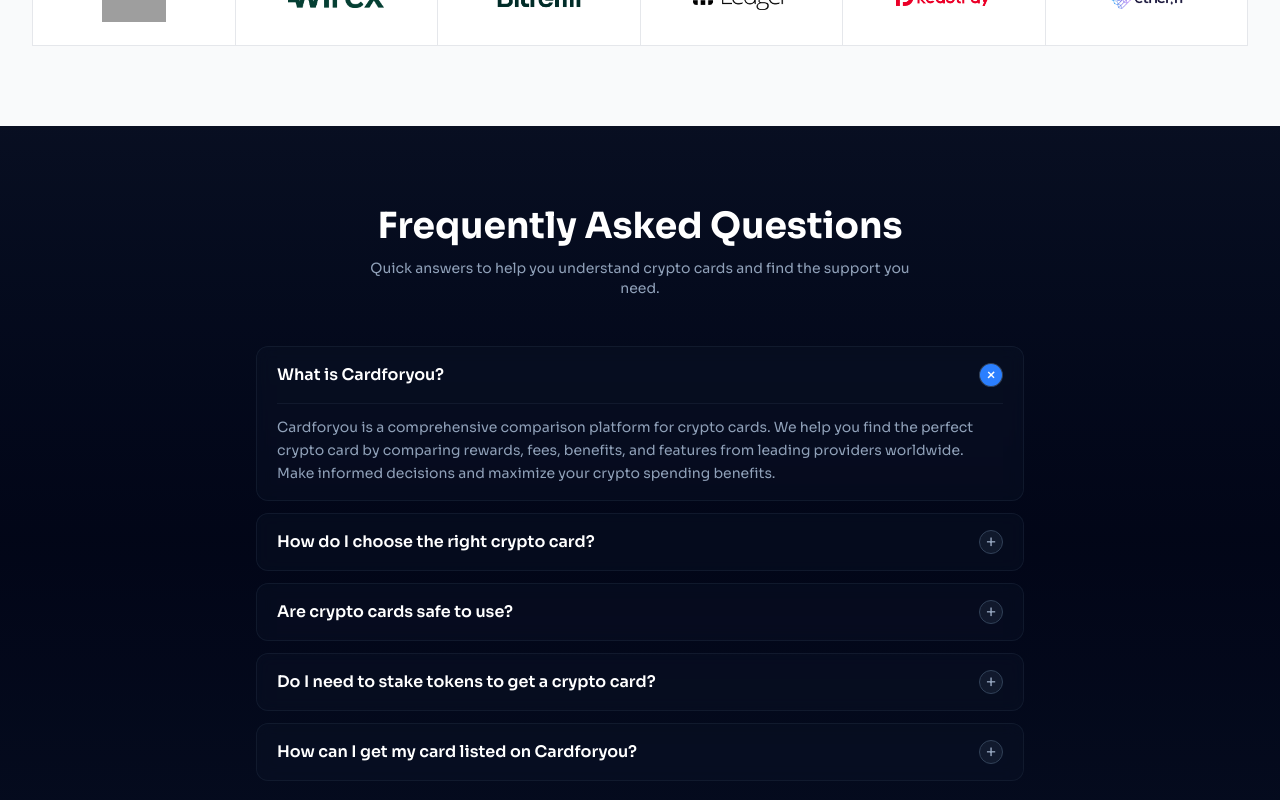
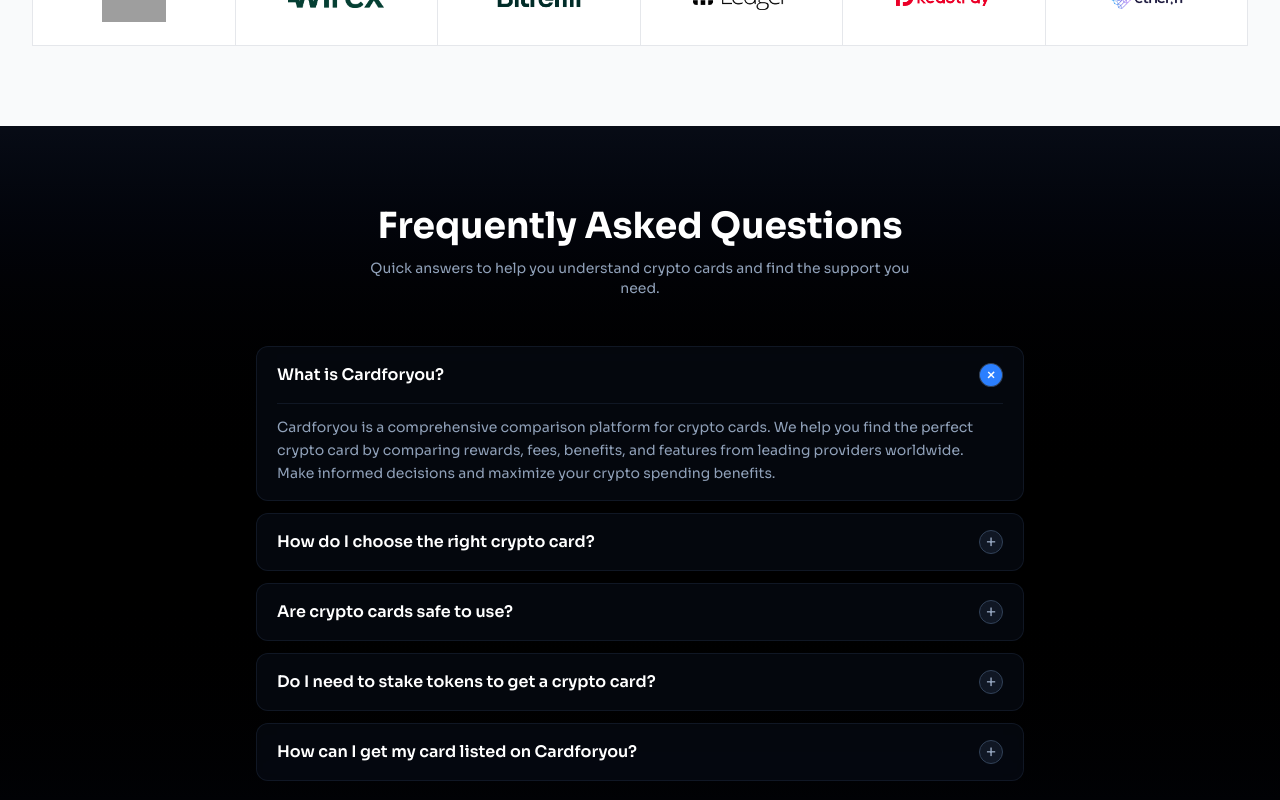
Before and after one commit to beepweep/cc-dashbaord, a Next.js app: page / in a window 1280 px wide. Shown: the part 1240-2040 px from the top of the page. Built offline with nearby package versions, Linux system fonts and the light colour scheme; grey boxes are pictures that could not be loaded.

Commit message:
Fix: Remove basePath for local dev, add it only for GitHub Pages build
- FAQ background now matches footer (black)
- basePath only applied during GitHub Actions build
- Local development works without basePath issues

```diff
--- a/next.config.ts
+++ b/next.config.ts
@@ -2,7 +2,6 @@ import type { NextConfig } from "next";
 
 const nextConfig: NextConfig = {
   output: 'export',
-  basePath: '/cc-dashbaord',
   images: {
     unoptimized: true,
   },
--- a/src/components/FAQ.tsx
+++ b/src/components/FAQ.tsx
@@ -38,9 +38,9 @@ export default function FAQ() {
     };
 
     return (
-        <section className="relative bg-slate-950 py-20 px-4 sm:px-6 lg:px-8 overflow-hidden">
+        <section className="relative bg-black py-20 px-4 sm:px-6 lg:px-8 overflow-hidden">
             {/* Background gradient */}
-            <div className="absolute inset-0 bg-gradient-to-b from-slate-900/50 via-slate-950 to-slate-900/50"></div>
+            <div className="absolute inset-0 bg-gradient-to-b from-slate-900/50 via-black to-slate-900/50"></div>
 
             <div className="max-w-3xl mx-auto relative z-10">
                 {/* Header */}
```
